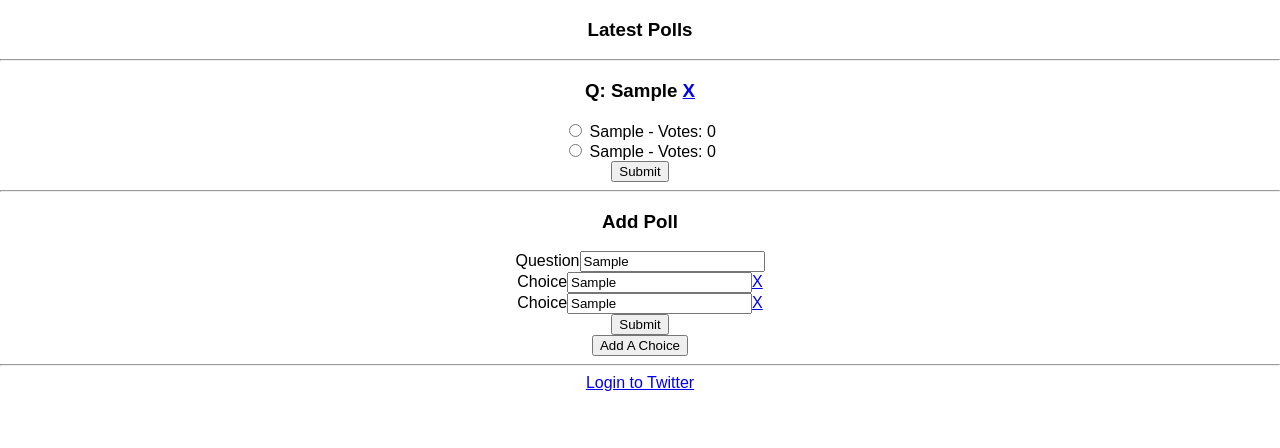
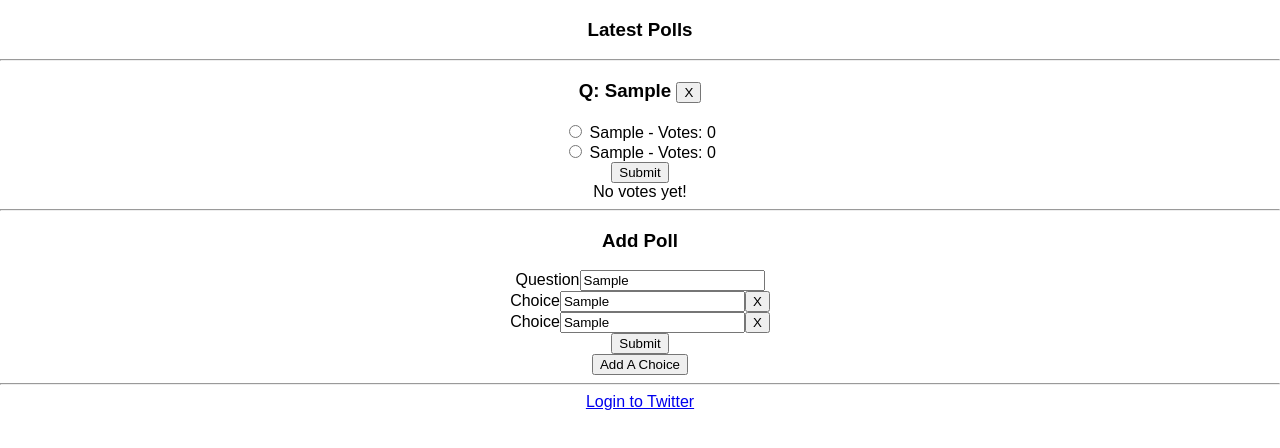
Before and after one commit to sefields/voting-app-fullstack, a React (Create React App) app in the folder proj-late/: page / in a window 1280 px wide. Both pictures are taken after typing "Sample", "Sample", "Sample" into the empty fields and a click on the input "Submit". Shown: the top 448 px of the page. Built offline with nearby package versions, Linux system fonts and the light colour scheme; no server answers.

Commit message:
Implemented donut charts

```diff
--- a/package.json
+++ b/package.json
@@ -5,6 +5,7 @@
   "main": "server.js",
   "dependencies": {
     "body-parser": "^1.18.2",
+    "chart.js": "^2.7.0",
     "express": "^4.15.4",
     "mongodb": "^2.2.31"
   },
--- a/proj-late/package.json
+++ b/proj-late/package.json
@@ -3,8 +3,10 @@
   "version": "0.1.0",
   "private": true,
   "dependencies": {
+    "chart.js": "^2.7.0",
     "isomorphic-fetch": "^2.2.1",
     "react": "^15.6.1",
+    "react-chartjs-2": "^2.6.2",
     "react-dom": "^15.6.1",
     "react-scripts": "1.0.13"
   },
--- a/proj-late/src/App.js
+++ b/proj-late/src/App.js
@@ -1,5 +1,5 @@
 import React, { Component } from 'react';
-import logo from './logo.svg';
+//import logo from './logo.svg';
 import './App.css';
 
 import Polls from './Components/Polls.js'
@@ -28,7 +28,7 @@ class App extends Component {
       })
     }.bind(this));
 
-    //  This is essentially setting 'polls' to [] since the API
+    //  This is essentially setting 'polls' to [] since the server
     //  call most likely hasn't responded yet.
     //  Not sure of the most elegant way to write this.
     this.state = {
@@ -38,7 +38,7 @@ class App extends Component {
 
   handleAddPoll(newPoll) {
     //  Add a spot for votes
-    newPoll.voteArr = Array(newPoll.choiceArr.length).fill(0);
+    newPoll.voteArr = Array(newPoll.choiceArr.length).fill("0");
 
     //  Add the new poll to the database
     $.ajax({
@@ -58,7 +58,8 @@ class App extends Component {
 
   handleCastVote(selectionIndex, index){
     let polls = this.state.polls;
-    polls[index].voteArr[selectionIndex] = parseInt(polls[index].voteArr[selectionIndex]) + 1;
+    //  Vote counts are stored as strings, hence the length of this line
+    polls[index].voteArr[selectionIndex] = (parseInt(polls[index].voteArr[selectionIndex], 10) + 1).toString();
     this.setState({
       polls: polls
     });
--- a/proj-late/src/Components/AddPoll.js
+++ b/proj-late/src/Components/AddPoll.js
@@ -81,13 +81,13 @@ class AddPoll extends Component {
         return (
             <div>
                 <label>Choice</label><input type="text" value={textValue} onChange={this.handleChoiceChange(index)}/>
-                <a href="#" onClick={this.handleDeleteChoice(index)}>X</a><br />
+                <button onClick={this.handleDeleteChoice(index)}>X</button><br />
             </div>
         )
     }
 
     render() {
-        //  Pull all the choices from the state...
+        // Pull all the choices from the state...
         let choiceElements;
         choiceElements = this.state.newPoll.choiceArr.map((choice, index) => {
             //... and turn them into JSX elements
--- /dev/null
+++ b/proj-late/src/Components/Chart.js
@@ -0,0 +1,71 @@
+import React, { Component } from 'react';
+import {Doughnut} from 'react-chartjs-2';
+
+class Chart extends Component {
+    constructor(props) {
+        super(props);
+        this.state = {
+            data: {
+                labels: this.props.poll.choiceArr,
+                datasets: [{
+                    label: '# of Votes',
+                    data: this.props.poll.voteArr,
+                    backgroundColor: [
+                        'rgba(54, 164, 235, .7)',
+                        'rgba(255, 74, 46, .7)',
+                        'rgba(44, 241, 104, .7)',
+                        'rgba(255, 163, 46, .7)'
+                    ],
+                    borderWidth: 1
+                }]
+            }
+        }
+    }
+
+    componentWillReceiveProps(nextProps) {
+        if (this.props === nextProps) return;
+        this.setState({
+            data: {
+                labels: nextProps.poll.choiceArr, // labels update
+                datasets: [{
+                    label: this.state.data.datasets[0].label, // This stays same
+                    data: nextProps.poll.voteArr, // data update
+                    backgroundColor: this.state.data.datasets[0].backgroundColor, // This stays same
+                    borderWidth: this.state.data.datasets[0].borderWidth
+                }]
+            }
+        });
+    }
+
+    renderNoVotes() {
+        return (
+                <div>
+                    No votes yet!
+                </div>
+        )
+    }
+
+    render() {
+        var divStyle = {
+            width: 300,
+            height: 300
+        };
+
+        var voteArr = this.state.data.datasets[0].data;
+        for (var i = 0; i < voteArr.length; i++) {
+            if (voteArr[i] == "0") continue;
+            else {
+                return (
+                    <center>
+                        <div style={divStyle}>
+                            <Doughnut data={this.state.data} redraw={true} />
+                        </div>
+                    </center>
+                )
+            }
+        }
+        return this.renderNoVotes();
+    }
+}
+
+export default Chart;
--- a/proj-late/src/Components/PollItem.js
+++ b/proj-late/src/Components/PollItem.js
@@ -1,4 +1,5 @@
 import React, { Component } from 'react';
+import Chart from './Chart.js'
 
 class PollItem extends Component {
     constructor() {
@@ -53,10 +54,11 @@ class PollItem extends Component {
                 <hr />
                 <form onSubmit = {this.handleCastVote.bind(this)}>
                     {/*<h3>Id:{this.props.poll.id}</h3>*/}
-                    <h3>Q: {this.props.poll.question} <a href="#" onClick={this.handleDeletePoll(this.props.index)}>X</a></h3>
+                    <h3>Q: {this.props.poll.question} <button onClick={this.handleDeletePoll(this.props.index)}>X</button></h3>
                     {choiceElements}
                     <input type="submit" value="Submit" />
                 </form>
+                <Chart poll={this.props.poll}/>
             </div>
         )
     }
```
